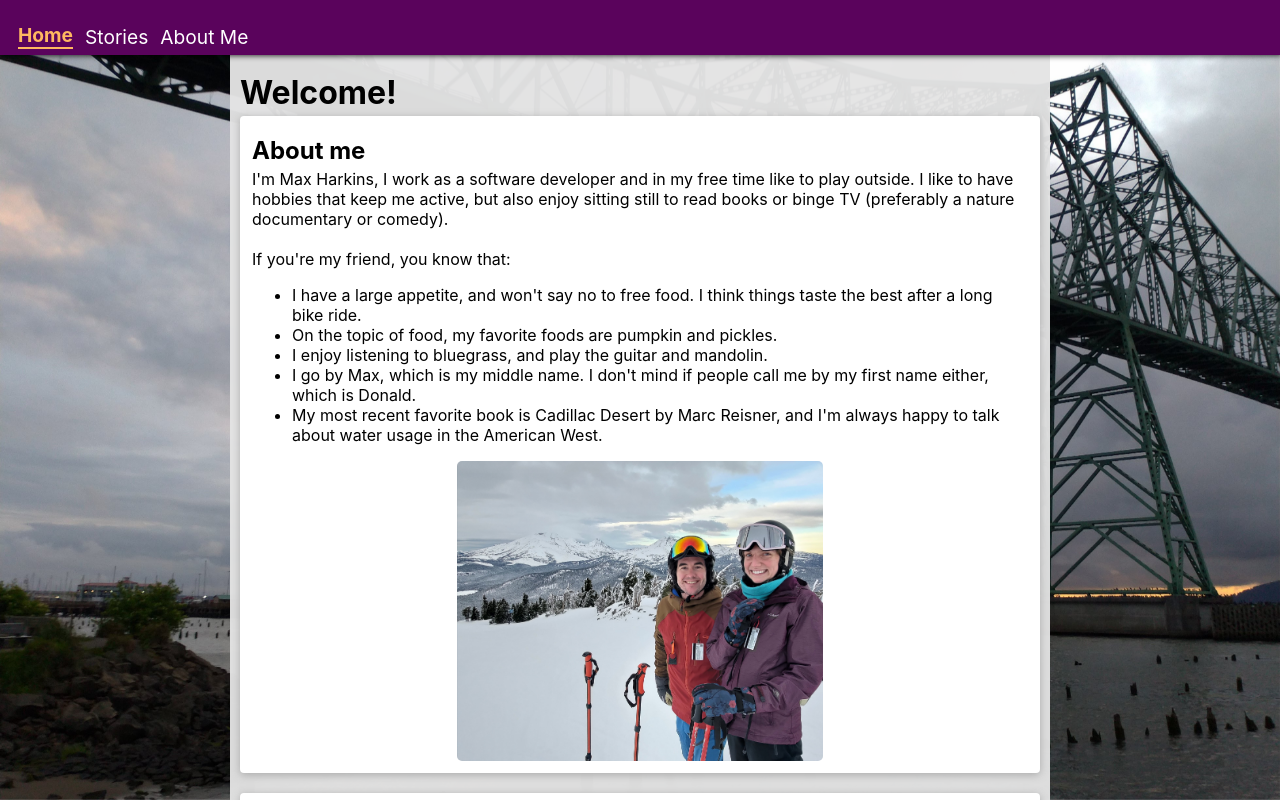
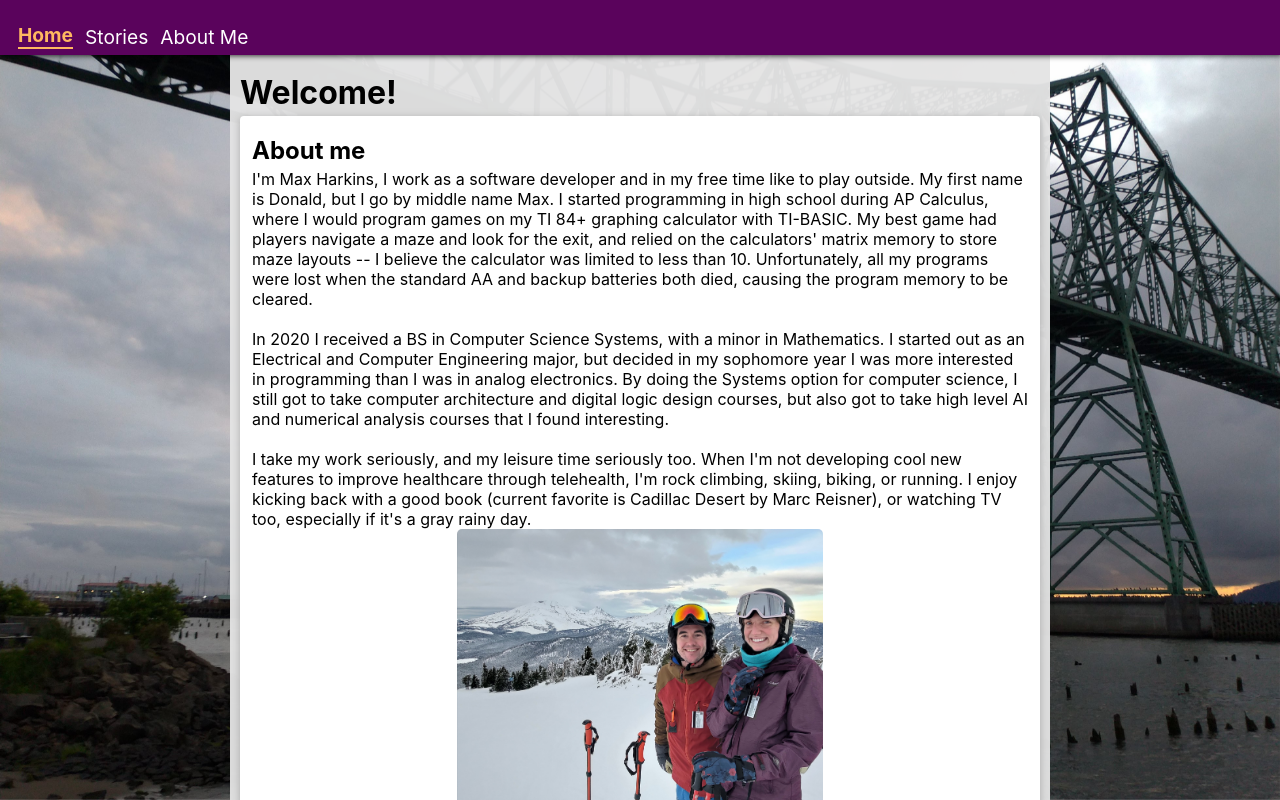
Before and after one commit to harkinsmax/max-personal-site, a React (Create React App) app in the folder max-site/: page /home in a window 1280 px wide. Built offline with nearby package versions, Linux system fonts and the light colour scheme.

Commit message:
style tweaks and rewrite about me

```diff
--- a/max-site/src/components/home/home.module.scss
+++ b/max-site/src/components/home/home.module.scss
@@ -11,6 +11,7 @@
 }
 
 .contactLinks {
+  margin-top: 10px;
   display: flex;
   flex-direction: row;
   justify-content: center;
--- a/max-site/src/components/home/home.tsx
+++ b/max-site/src/components/home/home.tsx
@@ -19,24 +19,28 @@ const Home: FC = () => {
     <h1>Welcome!</h1>
     <Card>
       <h2>About me</h2>
-      I'm Max Harkins, I work as a software developer and in my free time like to play outside.
-      I like to have hobbies that keep me active, but also enjoy sitting still to read books
-      or binge TV (preferably a nature documentary or comedy).
+      I'm Max Harkins, I work as a software developer and in my free time like to play outside. My first name is Donald, but I go by middle name Max.
+      I started programming in high school during AP Calculus, where I would program games on my TI 84+ graphing calculator with TI-BASIC.
+      My best game had players navigate a maze and look for the exit, and relied on the calculators' matrix memory to store maze layouts --
+      I believe the calculator was limited to less than 10. Unfortunately, all my programs were lost when the standard AA and backup batteries both died,
+      causing the program memory to be cleared.
       <br /><br />
-      If you're my friend, you know that:
-
-      <ul>
-        <li>I have a large appetite, and won't say no to free food. I think things taste the best after a long bike ride.</li>
-        <li>On the topic of food, my favorite foods are pumpkin and pickles.</li>
-        <li>I enjoy listening to bluegrass, and play the guitar and mandolin.</li>
-        <li>I go by Max, which is my middle name. I don't mind if people call me by my first name either, which is Donald.</li>
-        <li>My most recent favorite book is Cadillac Desert by Marc Reisner, and I'm always happy to talk about water usage in the American West.</li>
-      </ul>
+      In 2020 I received a BS in Computer Science Systems, with a minor in Mathematics. I started out as an Electrical and Computer Engineering
+      major, but decided in my sophomore year I was more interested in programming than I was in analog electronics. By doing the Systems option
+      for computer science, I still got to take computer architecture and digital logic design courses, but also got to take high level AI and numerical
+      analysis courses that I found interesting.
+      <br /><br />
+      I take my work seriously, and my leisure time seriously too. When I'm not developing cool new features to improve healthcare through telehealth,
+      I'm rock climbing, skiing, biking, or running. I enjoy kicking back with a good book (current favorite is Cadillac Desert by Marc Reisner), or watching TV too,
+      especially if it's a gray rainy day.
 
       <PhotoGallery photos={photosOfMe} />
     </Card>
     <Card>
       <h2>Get in touch</h2>
+      <div>
+        I'd love to hear from you! You can reach me by email at <a href="mailto: harkinsmax@gmail.com">harkinsmax@gmail.com</a> or through the sites below:
+      </div>
       <div className={styles.contactLinks}>
         <a href="https://github.com/harkinsmax" className={styles.linkWithIcon}><img src="https://github.githubassets.com/assets/GitHub-Mark-ea2971cee799.png" alt="" />GitHub</a>
         <a href="https://www.linkedin.com/in/donald-max-harkins-5a9546172" className={styles.linkWithIcon}><img src="https://content.linkedin.com/content/dam/me/business/en-us/amp/brand-site/v2/bg/LI-Bug.svg.original.svg" />LinkedIn</a>
--- a/max-site/src/components/shared/photoGallery.module.scss
+++ b/max-site/src/components/shared/photoGallery.module.scss
@@ -35,6 +35,7 @@
     right: 0;
     position: absolute;
     visibility: hidden;
+    border-radius: 5px;
     padding: 0.2em 0.4em 0.4em 0.4em;
   }
 }
```
